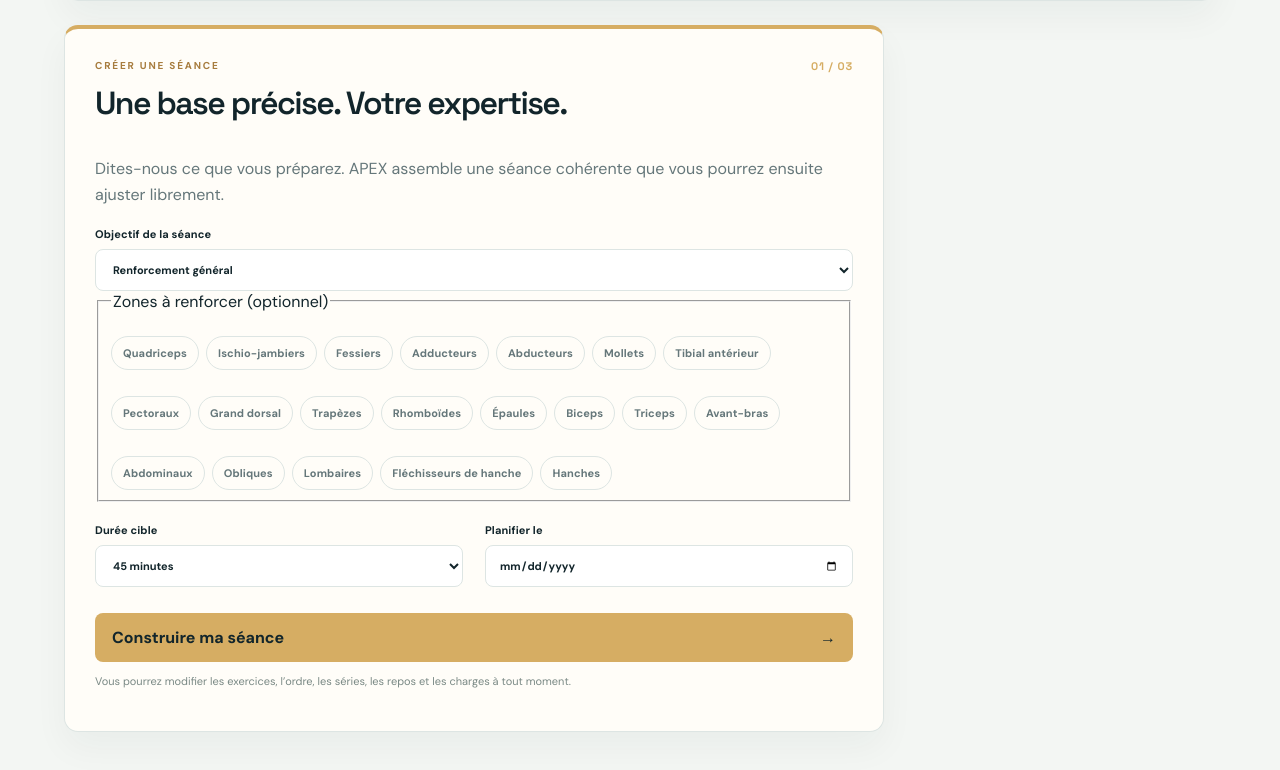
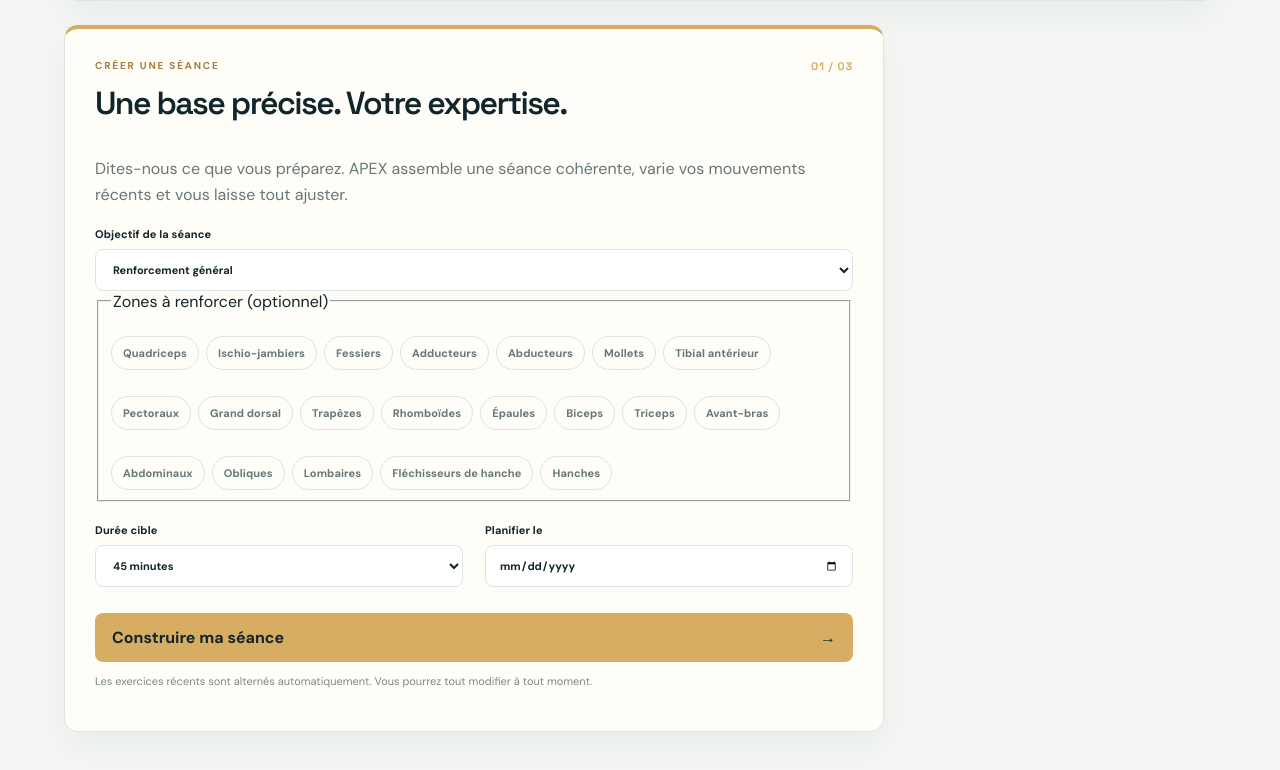
Before and after one commit to Alpine-Summit/IHME_Projet, a React (Vite) app in the folder frontend/: page / in a window 1280 px wide. Shown: the part 887-1657 px from the top of the page. Built offline with nearby package versions, Linux system fonts and the light colour scheme.

Commit message:
Ajouter la variation deterministe des seances

```diff
--- a/frontend/src/engine/workoutEngine.js
+++ b/frontend/src/engine/workoutEngine.js
@@ -8,18 +8,23 @@ function warmupFor(sport, objective) {
   return { minutes: objective === 'pliometrie' || objective === 'puissance' ? 10 : 8, description: `${sportText}, puis deux répétitions faciles du premier mouvement.` }
 }
 
-export function selectExercises({ sport, objective, level, muscles = [] }) {
+export function selectExercises({ sport, objective, level, muscles = [], recentWorkouts = [] }) {
   const targetGroups = new Set(muscles)
   const rank = levelRank[level] ?? 0
-  return EXERCISES
+  const recentExercises = recentWorkouts.slice(0, 3).flatMap((workout) => workout.exercises || [])
+  const recentCounts = new Map()
+  recentExercises.forEach((exercise) => recentCounts.set(exercise.exerciseId, (recentCounts.get(exercise.exerciseId) || 0) + 1))
+  const candidates = EXERCISES
     .filter((exercise) => exercise.objectives.includes(objective))
     .filter((exercise) => exercise.sports.includes(sport) || exercise.sports.includes('Autre'))
     .filter((exercise) => exercise.levels.some((item) => levelRank[item] <= rank))
     .filter((exercise) => targetGroups.size === 0 || exercise.muscles.some((muscle) => targetGroups.has(muscle)))
-    .sort((a, b) => {
+  return candidates.sort((a, b) => {
       const aGroup = targetGroups.size > 0 && a.muscles.some((muscle) => targetGroups.has(muscle)) ? 1 : 0
       const bGroup = targetGroups.size > 0 && b.muscles.some((muscle) => targetGroups.has(muscle)) ? 1 : 0
-      return bGroup - aGroup
+      const aRecent = recentCounts.get(a.id) || 0
+      const bRecent = recentCounts.get(b.id) || 0
+      return (bGroup - aGroup) || (aRecent - bRecent)
     })
 }
 
@@ -75,12 +80,12 @@ export function prescribeExercise(exercise, objective, level, bodyMass) {
   }
 }
 
-export function generateWorkout(profile, { objective = 'general', duration = 45, scheduledFor = null } = {}) {
+export function generateWorkout(profile, { objective = 'general', duration = 45, scheduledFor = null, recentWorkouts = [] } = {}) {
   const numericDuration = Number(duration)
   if (!Number.isFinite(numericDuration) || numericDuration < 30 || numericDuration > 60) throw new Error('La durée doit être comprise entre 30 et 60 minutes.')
   if (!profile?.sport || !profile?.level) throw new Error('Renseignez votre sport et votre niveau avant de générer une séance.')
   const config = objectiveConfig(objective)
-  const selected = selectExercises({ ...profile, objective }).slice(0, Math.max(2, Math.min(6, Math.floor((numericDuration - 10) / 7))))
+  const selected = selectExercises({ ...profile, objective, recentWorkouts }).slice(0, Math.max(2, Math.min(6, Math.floor((numericDuration - 10) / 7))))
   if (!selected.length) throw new Error('Aucun exercice compatible avec vos critères. Essayez un autre objectif ou un autre groupe musculaire.')
   const workout = {
     id: crypto.randomUUID(),
@@ -88,6 +93,7 @@ export function generateWorkout(profile, { objective = 'general', duration = 45,
     sport: profile.sport || 'Renforcement général',
     bodyMass: Number(profile.bodyMass) || null,
     objective,
+    variationNote: recentWorkouts.length ? 'Sélection alternée avec vos séances récentes pour limiter les répétitions.' : 'Première séance de cette préparation : les prochaines propositions varieront selon votre historique.',
     targetDuration: numericDuration,
     scheduledFor: scheduledFor || null,
     status: scheduledFor ? 'planned' : 'generated',
--- a/frontend/src/local.css
+++ b/frontend/src/local.css
@@ -1 +1,11 @@
 /* Styles locaux conservés pour les extensions futures. */
+
+.variation-note {
+  margin: 12px 0 0;
+  padding: 10px 12px;
+  border-radius: 7px;
+  background: #e8f0ec;
+  color: #426b55;
+  font-size: 11px;
+  line-height: 1.5;
+}
```
Also changed, not shown: frontend/src/App.jsx (+3 -3 lines), 1 other file (tests, documents, lock files or other folders).
